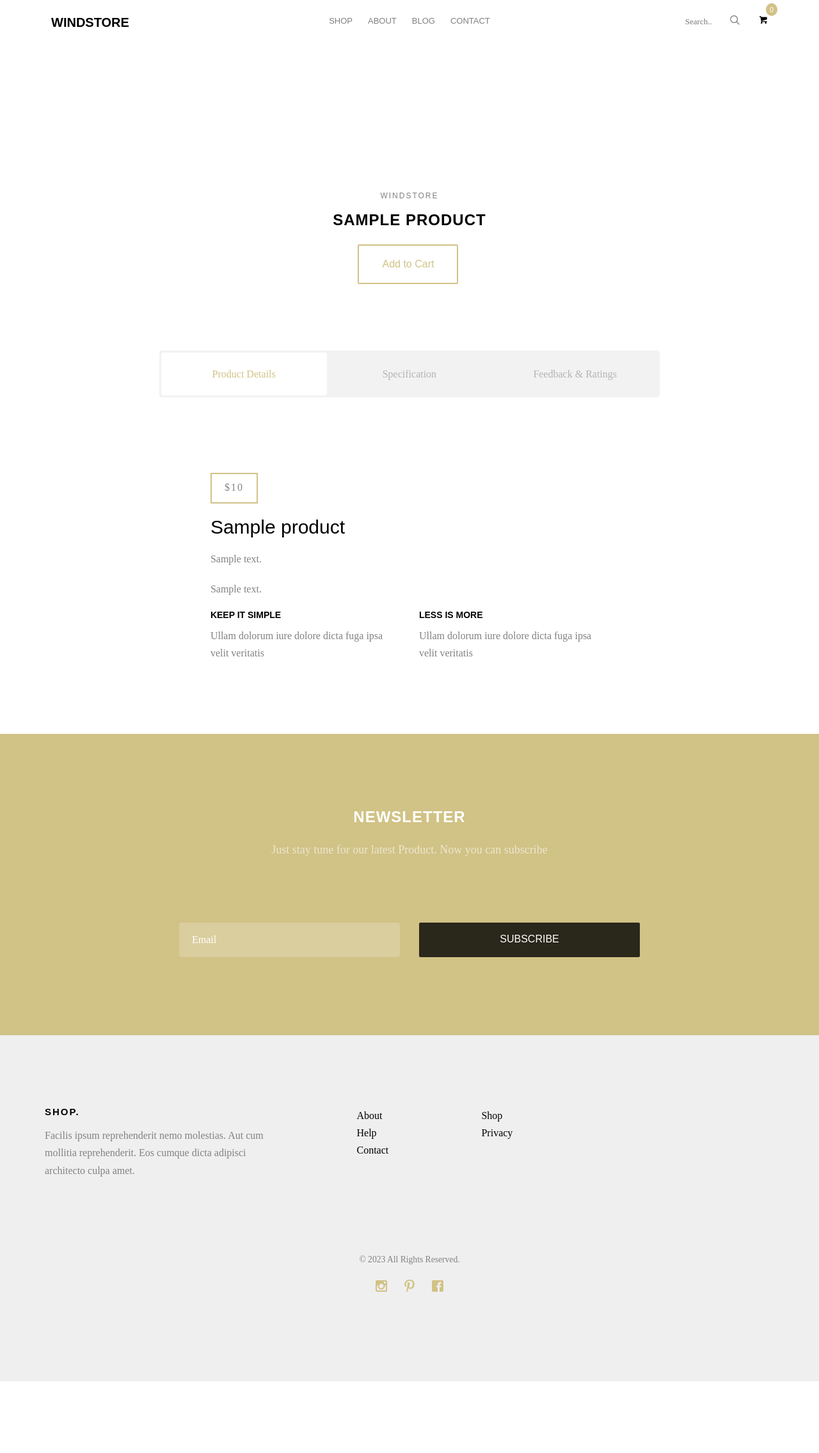
After one commit to PyChenka/wStore, a Django app: template windstore/templates/shop/product.html in a window 1280 px wide. The commit adds this page. Shown: the whole page at 64% size. Run offline with Django 4.2, Linux system fonts and the light colour scheme; the template is opened without the code that fills it: most values are stand-ins (such as "Sample title", 1, 10 or a date in 2020); grey boxes marked "Sample" are stand-in pictures; data that the repository does not hold is empty; some libraries are stand-ins or nearby versions; some web fonts are replaced.

Commit message:
add: templates draft: blog/article shop/product refactor: gallery views

```diff
--- a/windstore/templates/includes/gallery.html
+++ b/windstore/templates/includes/gallery.html
@@ -2,7 +2,9 @@
 		<div class="container">
 			<div class="row animate-box">
 				<div class="col-md-8 col-md-offset-2 text-center fh5co-heading">
-					<!-- <span>Cool Stuff</span> -->
+					{% if year %}
+					<span>{{ year }}</span>
+					{% endif %}
 					<h2>{{ title }}</h2>
 					<p>Что-нибудь вдохновляющее</p>
 				</div>
--- /dev/null
+++ b/windstore/templates/shop/product.html
@@ -0,0 +1,122 @@
+{% extends 'base.html' %}
+{% load static %}
+{% block title %} - Product{% endblock %}
+{% block content %}
+	<div id="fh5co-product">
+		<div class="container">
+			<div class="row">
+				<div class="col-md-10 col-md-offset-1 animate-box">
+					<div class="owl-carousel owl-carousel-fullwidth product-carousel">
+						{% for image in images %}
+						<div class="item">
+							<div class="active text-center">
+								<figure>
+									<img src="{{ image.image.url }}" alt="image">
+								</figure>
+							</div>
+						</div>
+						{% endfor %}
+					</div>
+					<div class="row animate-box">
+						<div class="col-md-8 col-md-offset-2 text-center fh5co-heading">
+							<span>Windstore</span>
+							<h2>{{ product.title }}</h2>
+							<p>
+								<a href="#" class="btn btn-primary btn-outline btn-lg">Add to Cart</a>
+							</p>
+						</div>
+					</div>
+				<div class="row">
+				<div class="col-md-10 col-md-offset-1">
+					<div class="fh5co-tabs animate-box">
+						<ul class="fh5co-tab-nav">
+							<li class="active"><a href="#" data-tab="1"><span class="icon visible-xs"><i class="icon-file"></i></span><span class="hidden-xs">Product Details</span></a></li>
+							<li><a href="#" data-tab="2"><span class="icon visible-xs"><i class="icon-bar-graph"></i></span><span class="hidden-xs">Specification</span></a></li>
+							<li><a href="#" data-tab="3"><span class="icon visible-xs"><i class="icon-star"></i></span><span class="hidden-xs">Feedback &amp; Ratings</span></a></li>
+						</ul>
+
+						<!-- Tabs -->
+						<div class="fh5co-tab-content-wrap">
+
+							<div class="fh5co-tab-content tab-content active" data-tab-content="1">
+								<div class="col-md-10 col-md-offset-1">
+									<span class="price">${{ product.price | floatformat:0 }}</span>
+									<h2>{{ product.title }}</h2>
+									<p>{{ product.description }}</p>
+									<p>{{ product.description }}</p>
+									<div class="row">
+										<div class="col-md-6">
+											<h2 class="uppercase">Keep it simple</h2>
+											<p>Ullam dolorum iure dolore dicta fuga ipsa velit veritatis</p>
+										</div>
+										<div class="col-md-6">
+											<h2 class="uppercase">Less is more</h2>
+											<p>Ullam dolorum iure dolore dicta fuga ipsa velit veritatis</p>
+										</div>
+									</div>
+
+								</div>
+							</div>
+
+							<div class="fh5co-tab-content tab-content" data-tab-content="2">
+								<div class="col-md-10 col-md-offset-1">
+									<h3>Product Specification</h3>
+									<ul>
+										<li>Paragraph placeat quis fugiat provident veritatis quia iure a debitis adipisci dignissimos consectetur magni quas eius</li>
+										<li>adipisci dignissimos consectetur magni quas eius nobis reprehenderit soluta eligendi</li>
+									</ul>
+									<ul>
+										<li>Paragraph placeat quis fugiat provident veritatis quia iure a debitis adipisci dignissimos consectetur magni quas eius</li>
+										<li>adipisci dignissimos consectetur magni quas eius nobis reprehenderit soluta eligendi</li>
+									</ul>
+								</div>
+							</div>
+
+							<div class="fh5co-tab-content tab-content" data-tab-content="3">
+								<div class="col-md-10 col-md-offset-1">
+									<h3>Happy Buyers</h3>
+									<div class="feed">
+										<div>
+											<blockquote>
+												<p>Paragraph placeat quis fugiat provident veritatis quia iure a debitis adipisci dignissimos consectetur magni quas eius nobis reprehenderit soluta eligendi quo reiciendis fugit? Veritatis tenetur odio delectus quibusdam officiis est.</p>
+											</blockquote>
+											<h3>&mdash; Louie Knight</h3>
+											<span class="rate">
+												<i class="icon-star2"></i>
+												<i class="icon-star2"></i>
+												<i class="icon-star2"></i>
+												<i class="icon-star2"></i>
+												<i class="icon-star2"></i>
+											</span>
+										</div>
+										<div>
+											<blockquote>
+												<p>Paragraph placeat quis fugiat provident veritatis quia iure a debitis adipisci dignissimos consectetur magni quas eius nobis reprehenderit soluta eligendi quo reiciendis fugit? Veritatis tenetur odio delectus quibusdam officiis est.</p>
+											</blockquote>
+											<h3>&mdash; Joefrey Gwapo</h3>
+											<span class="rate">
+												<i class="icon-star2"></i>
+												<i class="icon-star2"></i>
+												<i class="icon-star2"></i>
+												<i class="icon-star2"></i>
+												<i class="icon-star2"></i>
+											</span>
+										</div>
+									</div>
+								</div>
+							</div>
+						</div>
+						</div>
+					</div>
+				</div>
+			</div>
+		</div>
+	</div>
+
+
+
+{% endblock %}
+<!--					<p>-->
+<!--						<a href="#" class="btn btn-primary btn-outline btn-lg">Add to Cart</a>-->
+<!--						<a href="#" class="btn btn-primary btn-outline btn-lg">Compare</a>-->
+<!--					</p>-->
--- a/windstore/windstore/settings.py
+++ b/windstore/windstore/settings.py
@@ -7,7 +7,9 @@ SECRET_KEY = 'django-insecure-h(q=eegta7mhi7y56r^j(o190&%cgzbu6liw1&-5#kcxhvfyn7
 
 DEBUG = True
 
-ALLOWED_HOSTS = []
+ALLOWED_HOSTS = [
+    # '127.0.0.1'
+]
 
 
 INSTALLED_APPS = [
--- a/windstore/windstore/views.py
+++ b/windstore/windstore/views.py
@@ -1,6 +1,4 @@
-from django.http import Http404, HttpResponseNotFound
 from django.shortcuts import render
-from django.template.loader import render_to_string
 
 from shop.models import Product
 
```
Also changed, not shown: windstore/blog/views.py (+18 -2 lines), windstore/shop/views.py (+8 -1 lines), windstore/templates/blog/article.html (added, +52 -0 lines).
